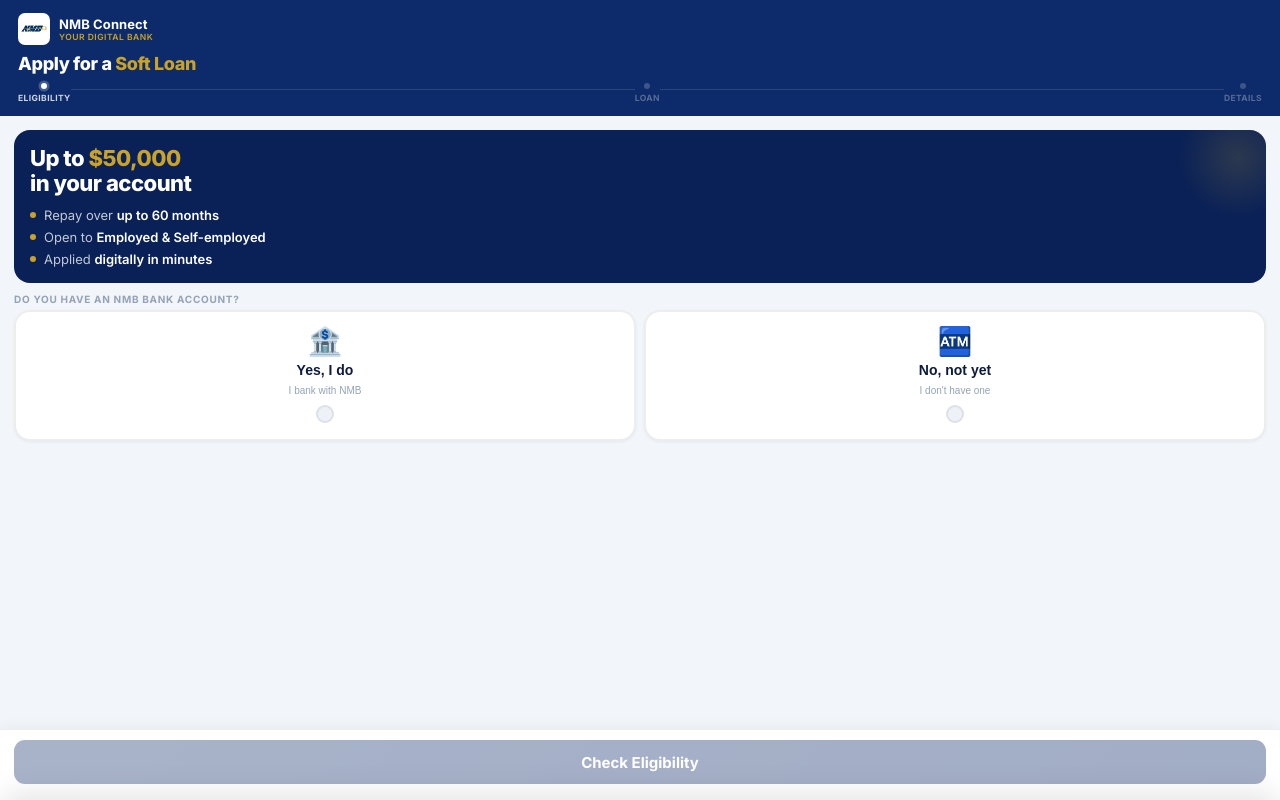
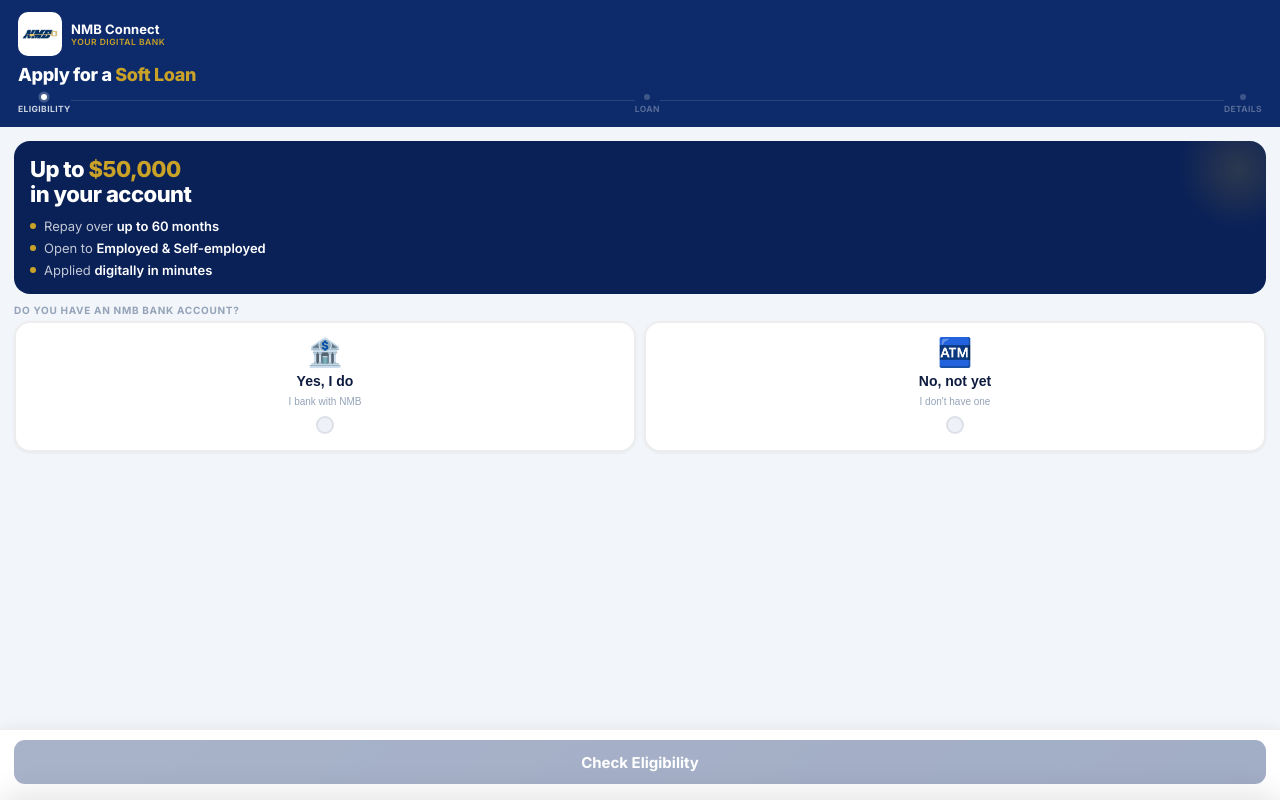
Before and after one commit to Lenkartel/NMBZCONNECT, a website: page index.html in a window 1280 px wide. Drawn offline with Linux system fonts and the light colour scheme.

Commit message:
Update index.html

```diff
--- a/index.html
+++ b/index.html
@@ -58,8 +58,8 @@ html,body{
 .topbar{flex-shrink:0;background:var(--navy);padding:calc(env(safe-area-inset-top,0px) + 12px) 18px 0}
 .tb-r1{display:flex;align-items:center;justify-content:space-between;margin-bottom:10px}
 .tb-brand{display:flex;align-items:center;gap:9px}
-.tb-logo{width:32px;height:32px;border-radius:7px;background:#fff;display:flex;align-items:center;justify-content:center;overflow:hidden;flex-shrink:0}
-.tb-logo img{width:26px;object-fit:contain}
+.tb-logo{width:44px;height:44px;border-radius:10px;background:#fff;display:flex;align-items:center;justify-content:center;overflow:hidden;flex-shrink:0}
+.tb-logo img{width:36px;object-fit:contain}
 .tb-name{font-size:13px;font-weight:700;color:#fff;letter-spacing:.1px}
 .tb-sub{font-size:8.5px;font-weight:600;color:var(--gold);letter-spacing:.5px;text-transform:uppercase}
 /* Loan badge — hidden on step 0 */
```
